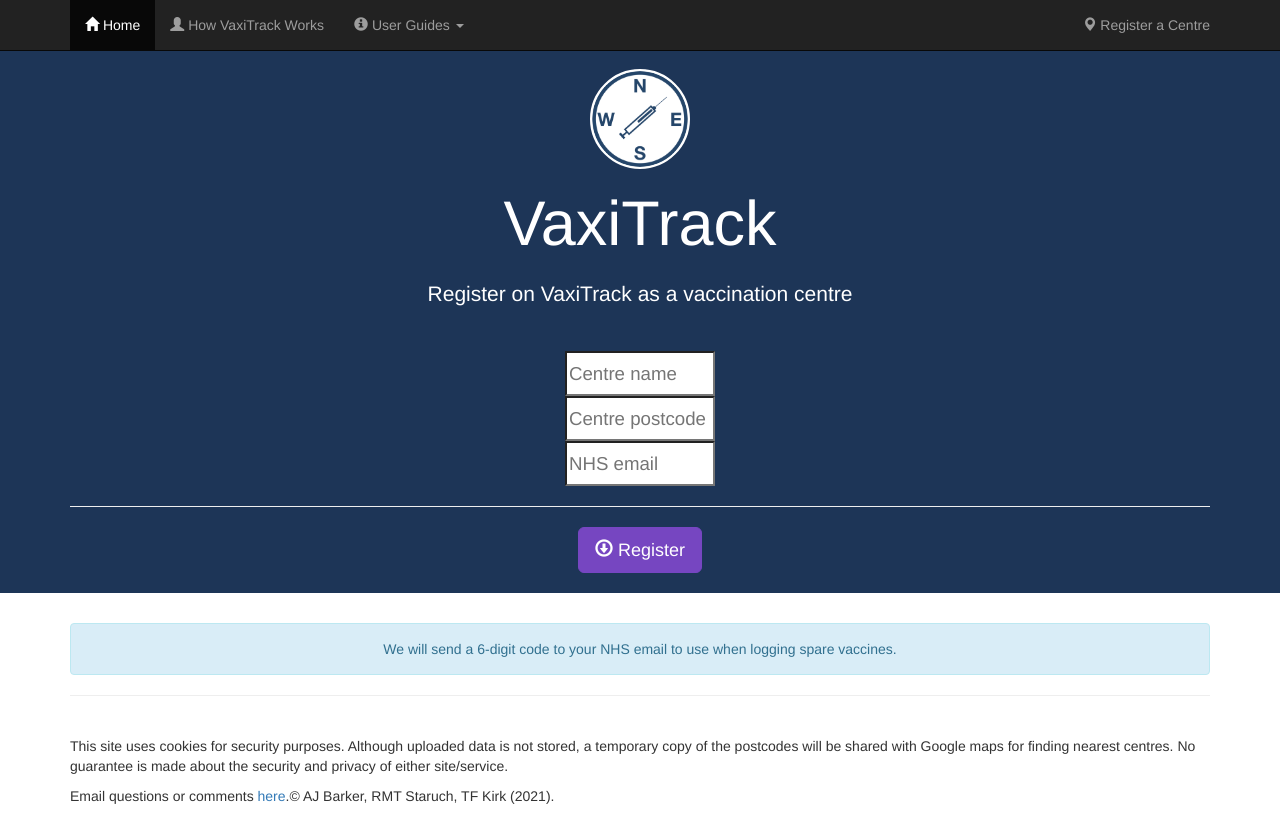
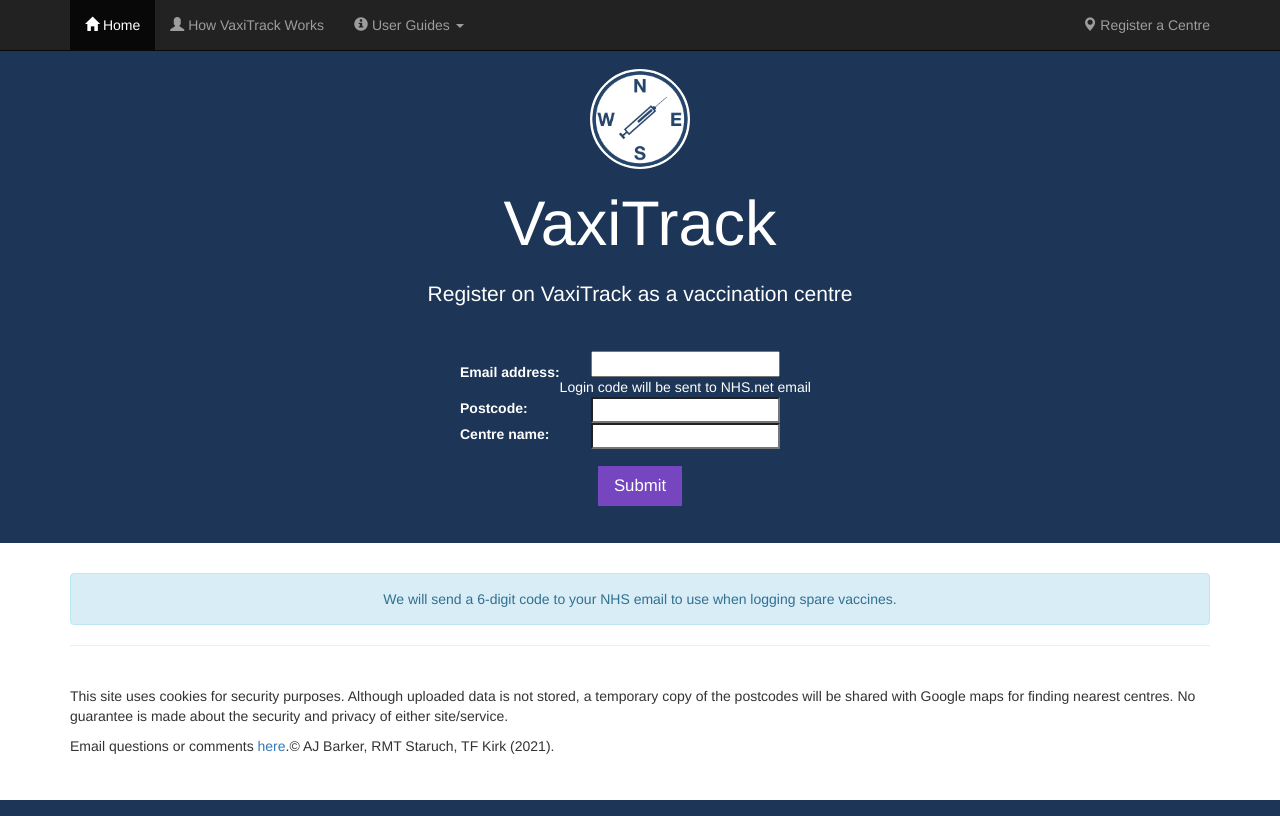
Before and after one commit to ajbarker93/vaxi_track, a Django app: page /regpage/ in a window 1280 px wide. Run offline with Django 3.2, Linux system fonts and the light colour scheme; some libraries are stand-ins or nearby versions.

Commit message:
Added reg and vaccine logging forms.

```diff
--- a/vaxitrack/forms.py
+++ b/vaxitrack/forms.py
@@ -1,8 +1,18 @@
 from django import forms
+from django.template.defaultfilters import mark_safe
 
 class BuildForm(forms.Form):
 
     email = forms.EmailField(label='Email address',
-                help_text="Login code sent via email; NHS.net required", required=True)
+                help_text="Login code will be sent to NHS.net email", required=True)
     pc = forms.CharField(label='Postcode',
                 required=True, strip=True)
+    name=forms.CharField(label='Centre name',
+                required=True, strip=True)
+
+class LogForm(forms.Form):
+
+    id = forms.CharField(label='Centre ID', required=True, strip=True)
+    doses_available = forms.CharField(label='Doses today',required=True, strip=True)
+    start_time = forms.CharField(label='Time available',required=True, strip=True)
+    type = forms.CharField(label='Vax type', required=True, strip=True)
--- a/vaxitrack/tasks.py
+++ b/vaxitrack/tasks.py
@@ -13,7 +13,7 @@ def centre_register_html(data_dict, csrf_token=None):
         if data_dict['email']:
             id = randint(100000, 999999)
             fname = data_dict['cname']
-            email = data_dict['nhs_email']
+            email = data_dict['email']
             send_mail(f'Vaxitrack login for {cname} is {id}', "",
                     'vaxitrack@gmail.com', [nhs_email], fail_silently=False,
                     html_message=html)
--- a/vaxitrack/templates/base.html
+++ b/vaxitrack/templates/base.html
@@ -84,6 +84,11 @@
     .img-container {
       text-align: center;
     }
+    form {
+      max-width: 360px;
+      margin: auto;
+      padding: 0px;
+    }
   </style>
 </head>
 <body>
--- a/vaxitrack/templates/regpage.html
+++ b/vaxitrack/templates/regpage.html
@@ -10,14 +10,15 @@
     </a>
     <h1>VaxiTrack</h1>
     <p>Register on VaxiTrack as a vaccination centre</p>
-    <form>
-      <input type="text" placeholder="Centre name" id="cname" name="cname" style="font-size: 14pt; height: 45px; width:150px; color=black;"><br>
-      <input type="text" placeholder="Centre postcode" id="cpcode" name="cpcode" style="font-size: 14pt; height: 45px; width:150px; color=black;"><br>
-      <input type="text" placeholder="NHS email" id="nhs_email" name="nhs_email" style="font-size: 14pt; height: 45px; width:150px; color=black;"><br>
-      <hr />
-      <type="button" class="btn btn-lg btn-primary"><span class="glyphicon glyphicon-download"></span> Register
+    <form action="/build/" method="post" enctype="multipart/form-data" onsubmit="alert('Thank you, you will receive an email with your ID shortly.');">
+        {% csrf_token %}
+        <table>
+            {{ form }}
+        </table>
+        <input type="submit" value="Submit" id="submit_button"
+      style="background-color:#7646c1; font-size:120%;">
     </form>
-  </div>
+    </div>
 </div>
 <div class="container">
   <div class="alert alert-info text-center" role="alert">
--- a/vaxitrack/urls.py
+++ b/vaxitrack/urls.py
@@ -8,4 +8,6 @@ urlpatterns = [
     path('userpage/', views.userpage, name="userpage"),
     path('vaxpage/', views.vaxpage, name="vaxpage"),
     path('regpage/', views.regpage, name="regpage"),
+    path('build/', views.regpage, name="regpage"),
+    path('build/', views.vaxpage, name="vaxpage")
 ]
--- a/vaxitrack/views.py
+++ b/vaxitrack/views.py
@@ -2,6 +2,8 @@ from django.shortcuts import render
 from django.http import HttpResponse
 
 from .models import Centre, User
+from .forms import BuildForm
+from .forms import LogForm
 
 import numpy as np
 
@@ -20,12 +22,13 @@ def userpage(request):
 
 def vaxpage(request):
     # return HttpResponse('Hello from Python!')
+    form = LogForm()
     user = User.objects.all()[0]
     cents = Centre.objects.all()
     dists = [ np.linalg.norm(user.location - c.location, ord=2) for c in cents ]
     cent_dists = list(zip(cents, dists))
-    return render(request, "vaxpage.html", {'cent_dists': cent_dists})
+    return render(request, "vaxpage.html", {'form': form})
 
 def regpage(request):
-    # return HttpResponse('Hello from Python!')
-    return render(request, "regpage.html")
+    form = BuildForm()
+    return render(request, "regpage.html",{'form': form })
```
Also changed, not shown: vaxitrack/templates/vaxpage.html (+7 -11 lines), README.md, vaxitrack/models.py (line endings or trailing spaces), 1 other file.
